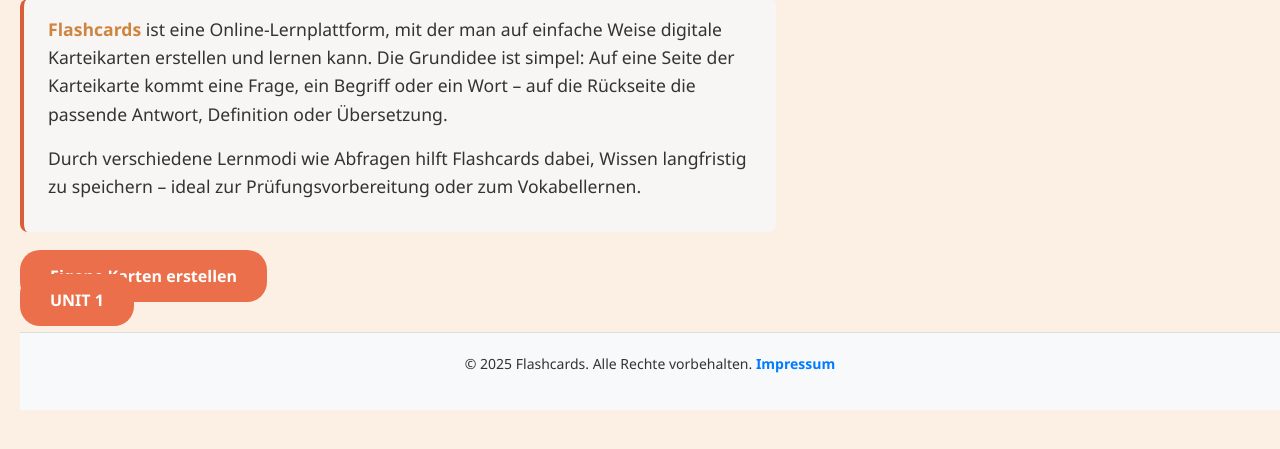
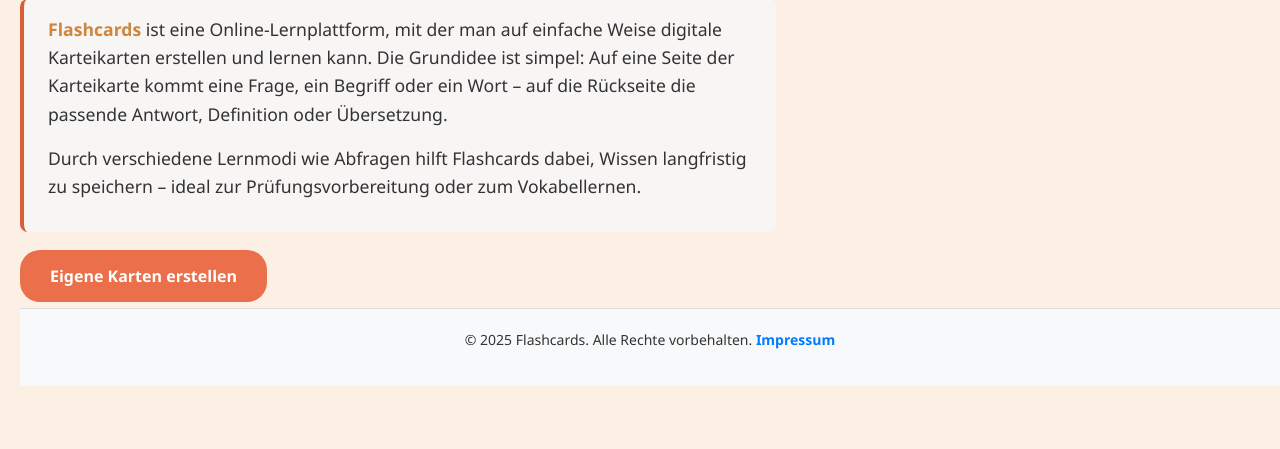
Before and after one commit to EliasResch/Flashcards, a PHP site: page / in a window 1280 px wide. Shown: the part 252-701 px from the top of the page. Run offline with PHP 8.4, Linux system fonts and the light colour scheme.

Commit message:
buttin lösche

```diff
--- a/index.php
+++ b/index.php
@@ -38,7 +38,6 @@
     <br>
     <div class="tx-image">
 
-    <a href="#" class="cta-button">UNIT 1</a>
 
     </div>
 
```
